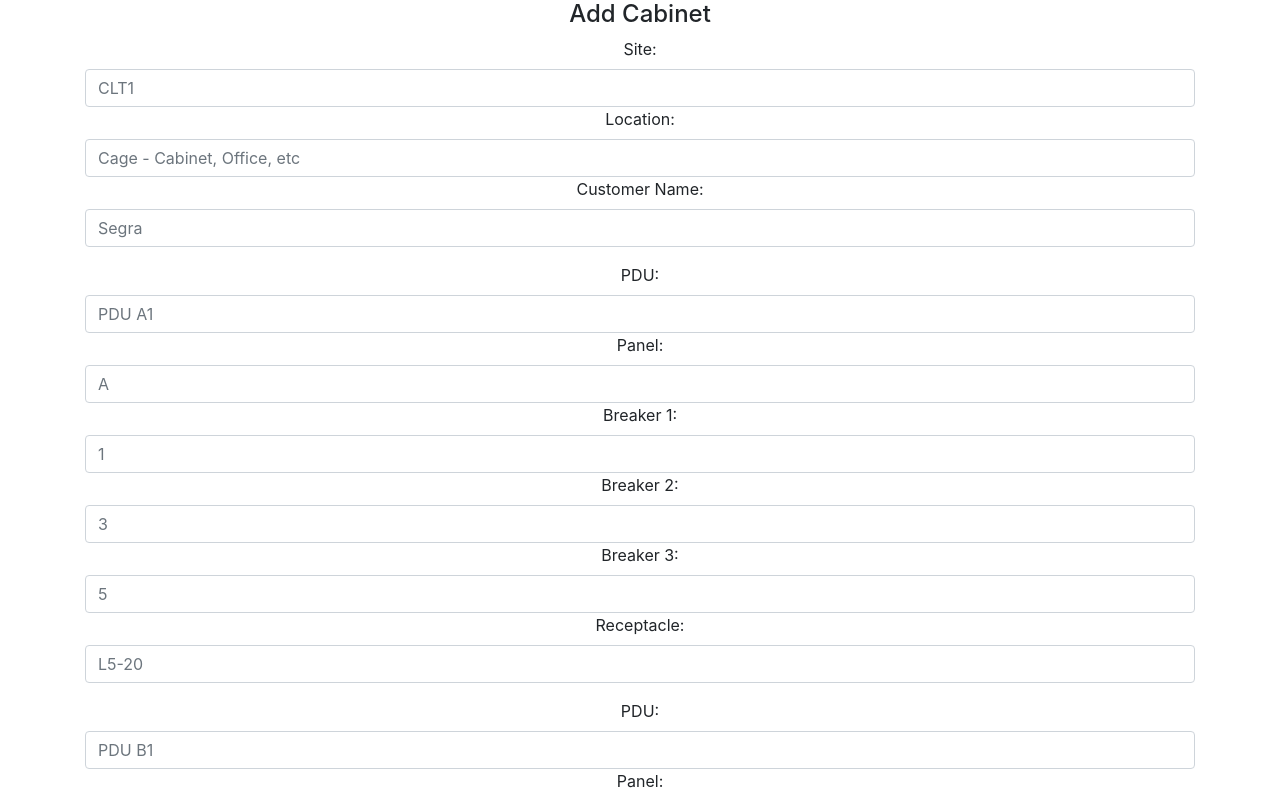
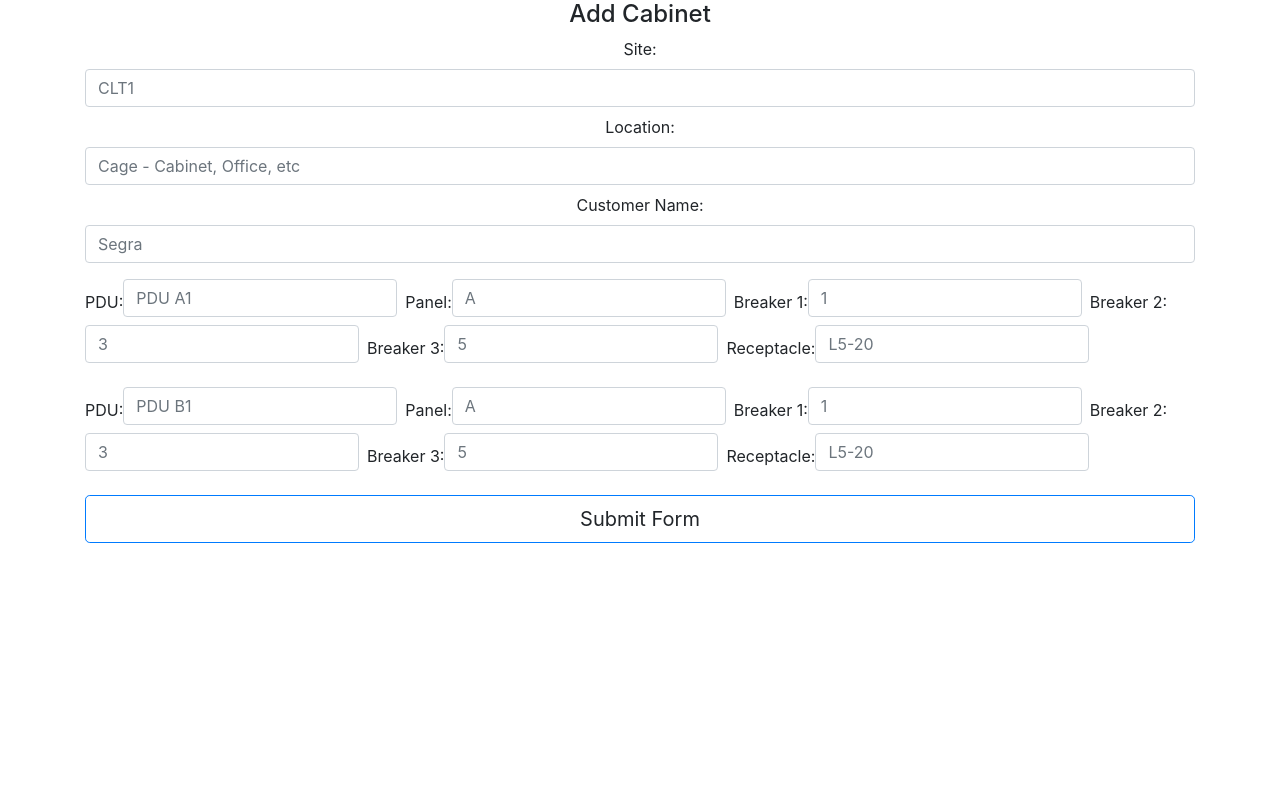
Before and after one commit to GregoryDesmarais/sideProject, a website: page public/index.html in a window 1280 px wide. Shown: the top 798 px of the page. Drawn offline with nearby package versions, Linux system fonts and the light colour scheme.

Commit message:
input form

```diff
--- a/public/index.html
+++ b/public/index.html
@@ -16,39 +16,39 @@
         <form id="cabEntry">
             <div class="form-group">
                 <label for="site">Site:</label>
-                <input type="text" class="form-control" id="site" aria-describedby="site" placeholder="CLT1">
+                <input type="text" class="form-control mb-2 mr-sm-2" id="site" aria-describedby="site" placeholder="CLT1">
                 <label for="location">Location:</label>
-                <input type="text" class="form-control" id="location" aria-describedby="location" placeholder="Cage - Cabinet, Office, etc">
+                <input type="text" class="form-control mb-2 mr-sm-2" id="location" aria-describedby="location" placeholder="Cage - Cabinet, Office, etc">
                 <label for="customer">Customer Name:</label>
-                <input type="text" class="form-control" id="customer" aria-describedby="customer" placeholder="Segra">
+                <input type="text" class="form-control mb-2 mr-sm-2" id="customer" aria-describedby="customer" placeholder="Segra">
             </div>
-            <div class="form-group">
+            <div class="form-group form-inline">
                 <label for="pduA">PDU:</label>
-                <input type="text" class="form-control" id="pduA" aria-describedby="pduA" placeholder="PDU A1">
+                <input type="text" class="form-control mb-2 mr-sm-2" id="pduA" aria-describedby="pduA" placeholder="PDU A1">
                 <label for="panelA">Panel:</label>
-                <input type="text" class="form-control" id="panelA" aria-describedby="pduA" placeholder="A">
+                <input type="text" class="form-control mb-2 mr-sm-2" id="panelA" aria-describedby="pduA" placeholder="A">
                 <label for="breaker1A">Breaker 1:</label>
-                <input type="text" class="form-control" id="breaker1A" aria-describedby="breaker1A" placeholder="1">
+                <input type="text" class="form-control mb-2 mr-sm-2" id="breaker1A" aria-describedby="breaker1A" placeholder="1">
                 <label for="breaker2A">Breaker 2:</label>
-                <input type="text" class="form-control" id="breaker2A" aria-describedby="breaker2A" placeholder="3">
+                <input type="text" class="form-control mb-2 mr-sm-2" id="breaker2A" aria-describedby="breaker2A" placeholder="3">
                 <label for="breaker3A">Breaker 3:</label>
-                <input type="text" class="form-control" id="breaker3A" aria-describedby="breaker3A" placeholder="5">
+                <input type="text" class="form-control mb-2 mr-sm-2" id="breaker3A" aria-describedby="breaker3A" placeholder="5">
                 <label for="receptacleA">Receptacle:</label>
-                <input type="text" class="form-control" id="receptacleA" aria-describedby="receptacleA" placeholder="L5-20">
+                <input type="text" class="form-control mb-2 mr-sm-2" id="receptacleA" aria-describedby="receptacleA" placeholder="L5-20">
             </div>
-            <div class="form-group">
+            <div class="form-group form-inline">
                 <label for="pduB">PDU:</label>
-                <input type="text" class="form-control" id="pduB" aria-describedby="pduB" placeholder="PDU B1">
+                <input type="text" class="form-control mb-2 mr-sm-2" id="pduB" aria-describedby="pduB" placeholder="PDU B1">
                 <label for="panelB">Panel:</label>
-                <input type="text" class="form-control" id="panelB" aria-describedby="pduB" placeholder="A">
+                <input type="text" class="form-control mb-2 mr-sm-2" id="panelB" aria-describedby="pduB" placeholder="A">
                 <label for="breaker1B">Breaker 1:</label>
-                <input type="text" class="form-control" id="breaker1B" aria-describedby="breaker1B" placeholder="1">
+                <input type="text" class="form-control mb-2 mr-sm-2" id="breaker1B" aria-describedby="breaker1B" placeholder="1">
                 <label for="breaker2B">Breaker 2:</label>
-                <input type="text" class="form-control" id="breaker2B" aria-describedby="breaker2B" placeholder="3">
+                <input type="text" class="form-control mb-2 mr-sm-2" id="breaker2B" aria-describedby="breaker2B" placeholder="3">
                 <label for="breaker3b">Breaker 3:</label>
-                <input type="text" class="form-control" id="breaker3b" aria-describedby="breaker3A" placeholder="5">
+                <input type="text" class="form-control mb-2 mr-sm-2" id="breaker3b" aria-describedby="breaker3A" placeholder="5">
                 <label for="receptacleB">Receptacle:</label>
-                <input type="text" class="form-control" id="receptacleB" aria-describedby="receptacleB" placeholder="L5-20">
+                <input type="text" class="form-control mb-2 mr-sm-2" id="receptacleB" aria-describedby="receptacleB" placeholder="L5-20">
             </div>
         </form>
         <a class="btn btn-outline-primary btn-lg btn-block" role="button" id="submit">Submit Form</a>
```
